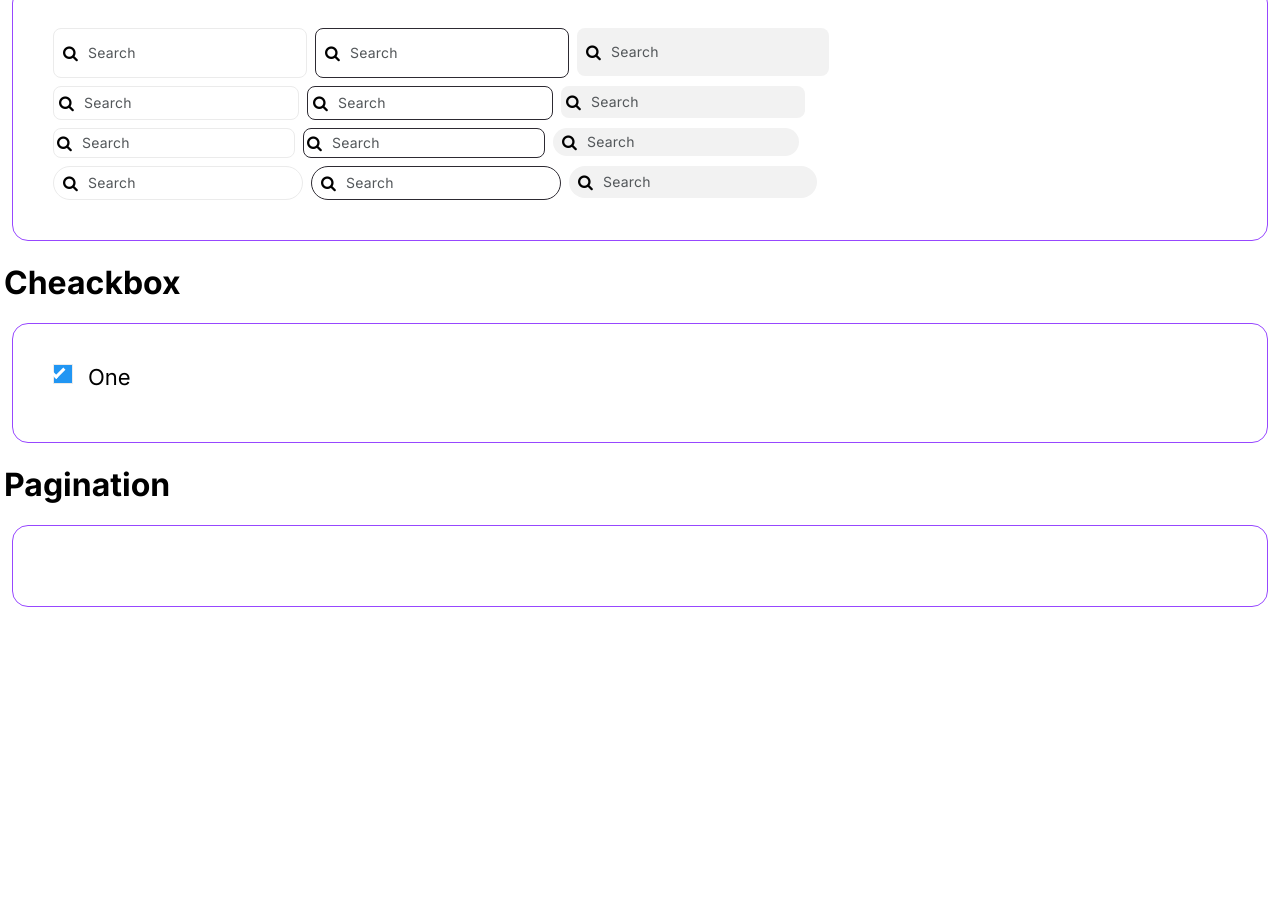
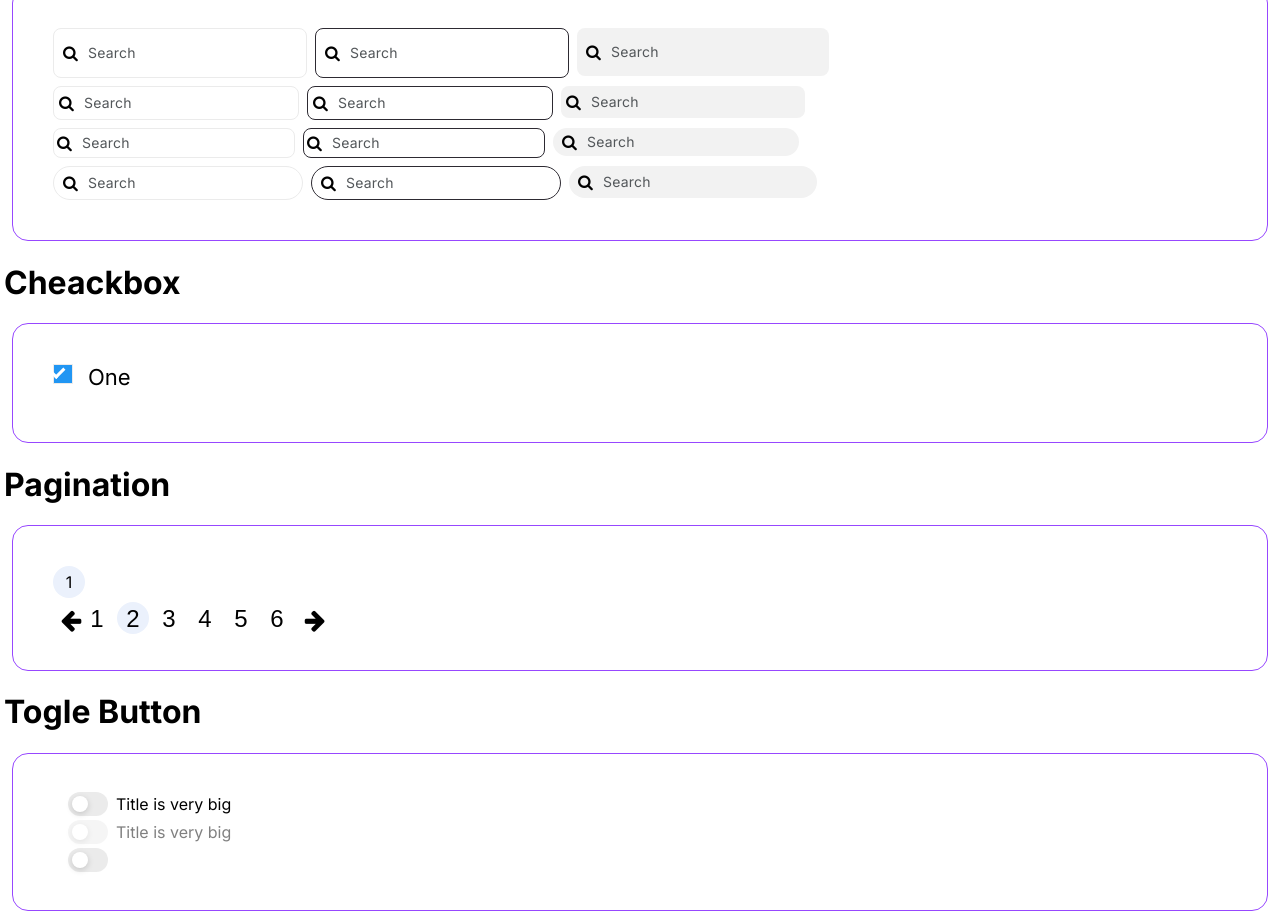
Before and after one commit to Emran-Ali/Multi-level-DropDown, a plain HTML site: page component.html in a window 1280 px wide. Shown: the part 6493-7412 px from the top of the page. Before the commit the page ends 7108 px from the top, so only its background shows below. Drawn offline with Linux system fonts and the light colour scheme.

Commit message:
Add Togle Switch

```diff
--- a/component.html
+++ b/component.html
@@ -864,7 +864,35 @@
     <!-- File Upload -->
     <h1>Pagination</h1>
     <div class="alert">
-      <div></div>
+      <div class="index active lg">1</div>
+      <div class="paginate">
+        <button><i class="fa fa-arrow-left"></i></button>
+        <button class="lg">1</button>
+        <button class="active lg">2</button>
+        <button class="lg">3</button>
+        <button class="lg">4</button>
+        <button class="lg">5</button>
+        <button class="lg">6</button>
+        <button><i class="fa fa-arrow-right"></i></button>
+      </div>
+    </div>
+    <h1>Togle Button</h1>
+    <div class="alert">
+      <div class="togle">
+        <input type="checkbox" name="switch" id="switch" />
+        <label for="switch"></label>
+        <span>Title is very big</span>
+      </div>
+      <div class="togle fade">
+        <input type="checkbox" name="switch2" id="switch2" />
+        <label for="switch2"></label>
+        <span>Title is very big</span>
+      </div>
+
+      <div class="togle">
+        <input type="checkbox" name="switch3" id="switch3" />
+        <label for="switch3"></label>
+      </div>
     </div>
   </body>
 </html>
--- a/ui.css
+++ b/ui.css
@@ -877,3 +877,87 @@ input[type="date"]:in-range::-webkit-datetime-edit-text {
   padding-left: 8px;
   border-radius: 40px;
 }
+
+/* pagginate */
+.paginate {
+  height: 24px;
+  padding: 0px;
+  display: flex;
+  flex-direction: row;
+  justify-content: flex-start;
+  align-items: center;
+  gap: 4px;
+  position: relative;
+}
+.paginate * {
+  background: none;
+  cursor: pointer;
+  text-align: center;
+  height: 24px;
+  width: 24px;
+  font-size: 24px;
+  border-radius: 80px;
+  border-style: hidden;
+  outline: none;
+}
+
+.lg {
+  height: 32px;
+  width: 32px;
+  line-height: 32px;
+}
+.active {
+  background: #ebf1fc;
+  border-radius: 80px;
+  text-align: center;
+}
+
+/* Togle button  */
+
+.togle {
+  height: 20px;
+  padding: 0px;
+  display: flex;
+  flex-direction: row;
+  justify-content: flex-start;
+  align-items: center;
+  gap: 8px;
+  position: relative;
+}
+.togle input[type="checkbox"] {
+  width: 0;
+  height: 0;
+  visibility: hidden;
+}
+
+.togle label {
+  background: #ebebeb;
+  display: block;
+  position: relative;
+  cursor: pointer;
+  transition: 0.5s;
+  width: 36px;
+  height: 20px;
+  padding: 2px;
+  border-radius: 32px;
+}
+
+.togle label::after {
+  content: "";
+  box-shadow: 0px 2px 6px 0px #00000029;
+  background-color: #ffffff;
+  position: absolute;
+  border-radius: 70px;
+  transition: 0.5s;
+  width: 16px;
+  height: 16px;
+  top: 4px;
+  left: 4px;
+}
+.togle input:checked + label:after {
+  left: calc(100% - 4px);
+  transform: translateX(-100%);
+}
+.togle input:checked + label {
+  background: #19161d;
+}
```
